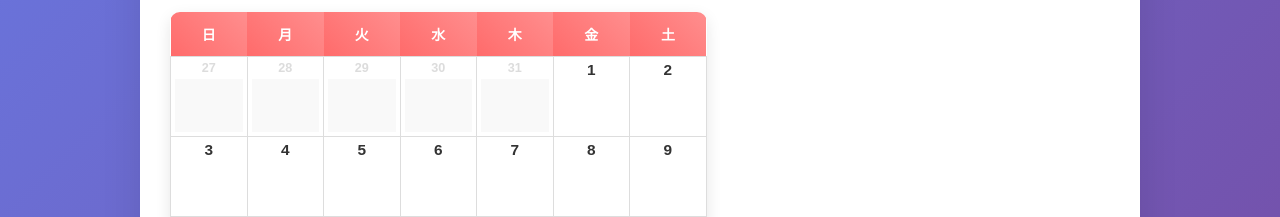
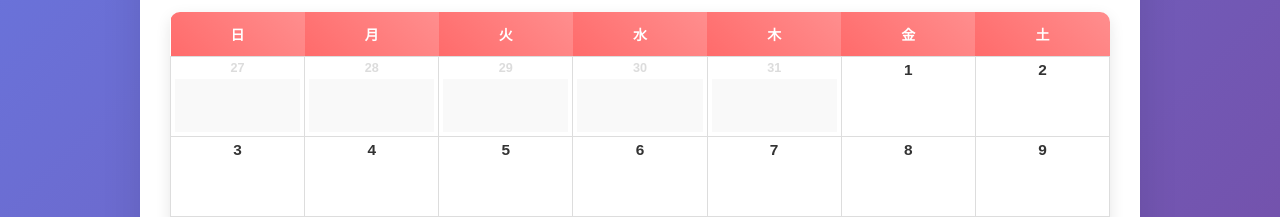
Before and after one commit to TakahiroHayashi358244/shift-management-app, a plain HTML site: page monthly_calendar_app.html in a window 1280 px wide. Both pictures are taken after a click on the button "A5横向けで印刷". Shown: the part 583-800 px from the top of the page. Drawn offline with Linux system fonts and the light colour scheme.

Commit message:
Update monthly_calendar_app.html

```diff
--- a/monthly_calendar_app.html
+++ b/monthly_calendar_app.html
@@ -746,25 +746,10 @@
 
         // 印刷機能
         function printCalendar() {
-            // 印刷前の準備
-            document.body.classList.add('preparing-print');
-
-            // レンダリング完了を待つ
+            // 印刷前に少し待機してレンダリングを確実にする
             setTimeout(() => {
-                // 印刷時専用の調整
-                const calendar = document.getElementById('calendar');
-                const calendarBody = document.getElementById('calendarBody');
-
-                // テーブルレイアウトを強制的に再計算
-                calendar.style.tableLayout = 'fixed';
-                calendar.style.width = 'calc(148mm - 6mm)';
-
-                // さらに待機してから印刷
-                setTimeout(() => {
-                    window.print();
-                    document.body.classList.remove('preparing-print');
-                }, 200);
-            }, 300);
+                window.print();
+            }, 100);
         }
 
         // 初期化
```
